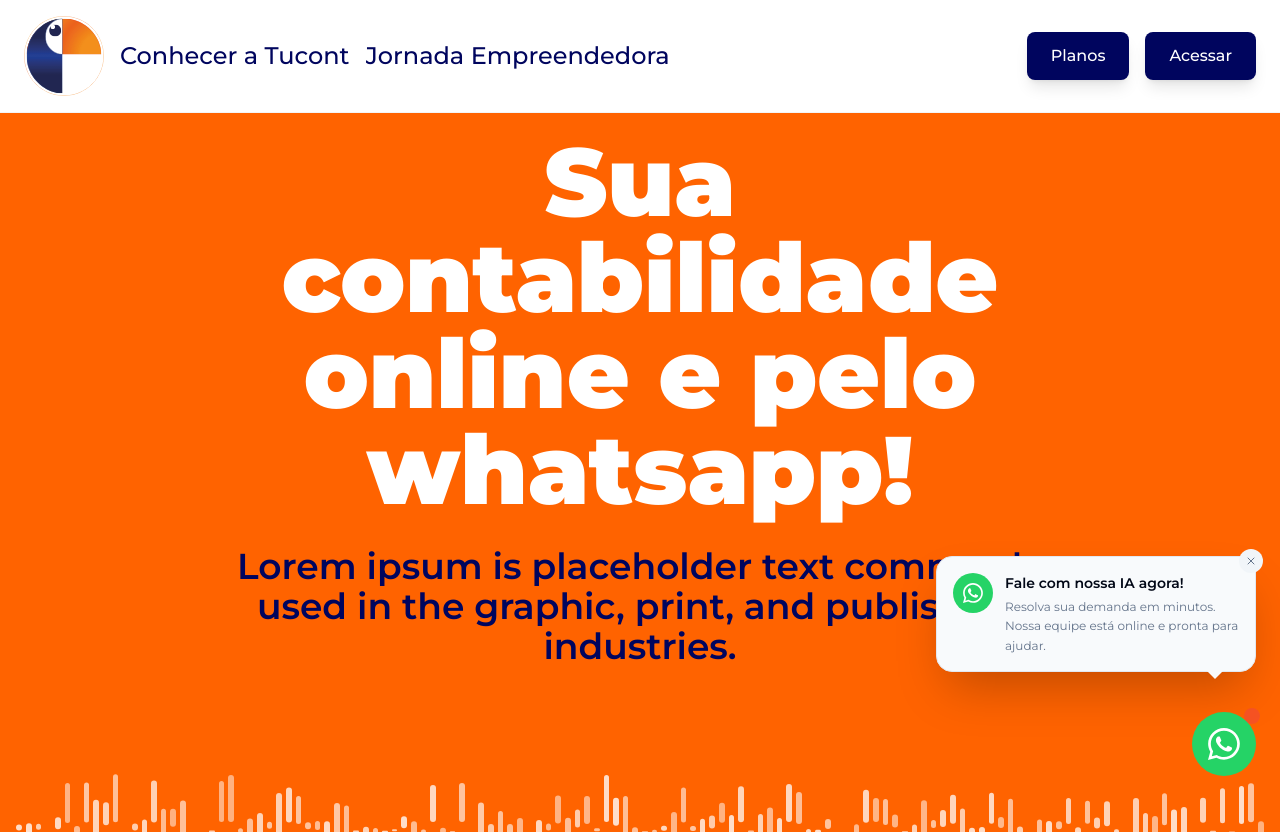
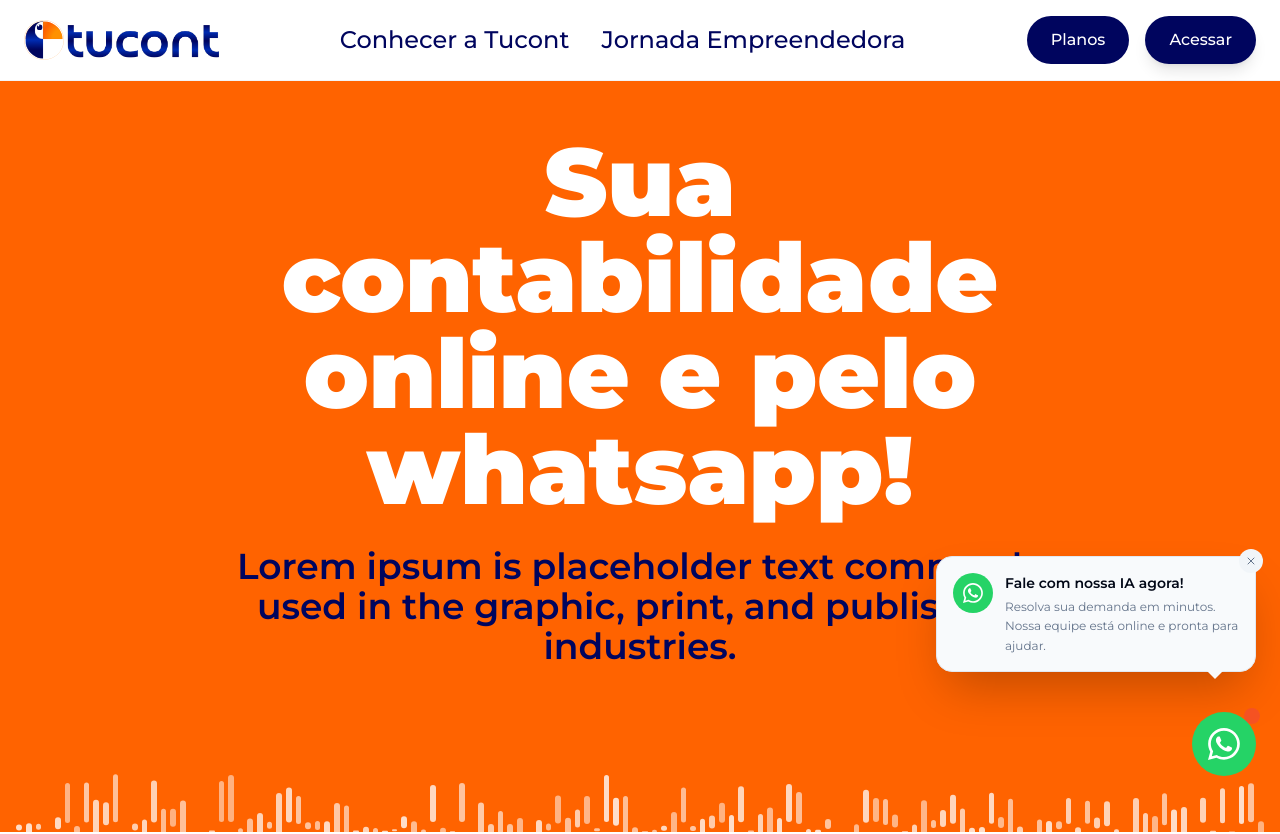
Before and after one commit to 9isnaldo/tucont-minimal, a Next.js app: page /conhecer in a window 1280 px wide. Shown: the top 834 px of the page. Built offline with nearby package versions, Linux system fonts and the light colour scheme.

Commit message:
Correção posicionamento botões e alteração da logo

```diff
--- a/src/app/home/page.tsx
+++ b/src/app/home/page.tsx
@@ -2,7 +2,7 @@
 
 import React, { useState, useEffect } from 'react';
 import { motion, AnimatePresence } from 'framer-motion';
-import { Building2, FileText, FileStack, LineChart, Star } from "lucide-react";
+import { Building2, FileText, FileStack, LineChart, Star, ArrowRight } from "lucide-react";
 
 const headlines = [
   "Olá, sou a Tucont, Contabilidade Integrativa!",
@@ -59,7 +59,7 @@ const AnimatedHeadline = () => {
       const finalTimer = setTimeout(() => {
         setShowCards(false);
         setShowFinalMessage(true);
-      }, 8000); // TEMPO DA ANIMAÇÃO - 8 SEGUINGOS
+      }, 10000); // TEMPO DA ANIMAÇÃO - 8 SEGUINGOS
 
       return () => clearTimeout(finalTimer);
     }
@@ -121,12 +121,12 @@ const AnimatedHeadline = () => {
               animate={{ opacity: 1, y: 0 }}
               className="w-full flex flex-col items-center space-y-12 py-12"
             >
-              <h2 className="text-4xl md:text-7xl max-w-6xl font-black text-tucont-navy text-center px-4">
+              <h2 className="text-4xl md:text-8xl font-black text-tucont-navy text-center px-4">
                 O jogo mudou, Contabilidade Ultrapassada, nunca mais!
               </h2>
 
               <div className="w-full max-w-4xl px-4">
-                <div className="bg-white rounded-2xl shadow-xl border border-gray-200 p-3 flex items-center gap-4">
+                <div className="bg-white rounded-2xl shadow-xl border border-gray-200 p-16 flex items-center gap-4">
                   <div className="flex-1 px-4 py-4">
                     <input
                       type="text"
@@ -139,10 +139,10 @@ const AnimatedHeadline = () => {
                     href="https://wa.me/5511999999999"
                     target="_blank"
                     rel="noopener noreferrer"
-                    className="bg-green-400 hover:bg-green-500 text-white px-8 py-4 rounded-xl font-medium transition-all duration-300 flex items-center gap-3 shadow-md hover:shadow-lg text-lg"
+                    className="bg-orange-400 hover:bg-tucont-orange text-white rounded-full px-8 py-4 font-medium transition-all duration-300 flex items-center gap-3 shadow-md hover:shadow-lg text-lg"
                   >
-                    <Star className="w-6 h-6" />
-                    Resolver
+                    <ArrowRight className="w-8 h-8" />
+
                   </a>
                 </div>
               </div>
--- a/src/components/Header.tsx
+++ b/src/components/Header.tsx
@@ -5,14 +5,15 @@ import { Calculator } from 'lucide-react';
 const Header = () => {
   return (
     <header className="fixed top-0 left-0 right-0 z-50 bg-white border-b border-gray-100 backdrop-blur-sm">
-      <div className="mx-auto px-6 py-4 flex justify-between items-center">
-        <div className="flex items-center gap-4">
+      <div className="mmx-auto px-6 py-4 flex justify-between items-center">
+        <div className='flex items-center gap-8'>
           <Link href="/" className="flex items-center gap-3 hover:scale-105 transition-transform duration-300">
-            <div className="w-20 h-20 flex items-center justify-center">
-              <img src="/image/logo-tucont.svg" alt="Tucont" className="w-40 h-40" />
+            <div className="flex items-center justify-center">
+              <img src="/image/tucont-azul.svg" alt="Tucont" className="h-10" />
             </div>
           </Link>
-
+        </div>
+        <div className="flex items-center gap-8">
           <Link
             href="/conhecer"
             className="relative text-tucont-navy text-2xl font-medium group overflow-hidden"
@@ -21,8 +22,8 @@ const Header = () => {
               <span className="block group-hover:translate-y-[-100%] transition-transform duration-500 ease-[cubic-bezier(0.77,0,0.175,1)]">
                 Conhecer a Tucont
               </span>
-              <span className="absolute left-0 top-0 text-tucont-orange translate-y-[100%] group-hover:translate-y-0 block transition-transform duration-500 ease-[cubic-bezier(0.77,0,0.175,1)]">
-                Conhecer a Tucont
+              <span className="absolute left-0 top-0 text-tucont-navy translate-y-[100%] group-hover:translate-y-0 block transition-transform duration-500 ease-[cubic-bezier(0.77,0,0.175,1)]">
+                Conhecer a <span className="text-tucont-orange">Tucont</span>
               </span>
             </span>
             <span className="absolute bottom-0 left-0 w-full h-0.5 bg-tucont-navy transform origin-left scale-x-0 group-hover:scale-x-100 transition-transform duration-700 ease-out" />
@@ -36,19 +37,18 @@ const Header = () => {
               <span className="block group-hover:translate-y-[-100%] transition-transform duration-500 ease-[cubic-bezier(0.77,0,0.175,1)]">
                 Jornada Empreendedora
               </span>
-              <span className="absolute left-0 top-0 text-tucont-orange translate-y-[100%] group-hover:translate-y-0 block transition-transform duration-500 ease-[cubic-bezier(0.77,0,0.175,1)]">
-                Jornada Empreendedora
+              <span className="absolute left-0 top-0 text-tucont-navy translate-y-[100%] group-hover:translate-y-0 block transition-transform duration-500 ease-[cubic-bezier(0.77,0,0.175,1)]">
+                Jornada <span className="text-tucont-orange">Empreendedora</span>
               </span>
             </span>
             <span className="absolute bottom-0 left-0 w-full h-0.5 bg-tucont-navy transform origin-left scale-x-0 group-hover:scale-x-100 transition-transform duration-700 ease-out" />
           </Link>
-
         </div>
 
         <div className="flex items-center gap-4">
           <Link
             href="/conhecer"
-            className="bg-tucont-navy text-white px-6 py-3 rounded-lg hover:bg-tucont-orange transition-all duration-300 font-medium shadow-lg hover:shadow-xl transform hover:scale-105"
+            className="bg-tucont-navy text-white px-6 py-3 rounded-3xl hover:bg-tucont-orange transition-all duration-300 font-medium rounded-3xl hover:shadow-xl transform hover:scale-105"
             rel="noopener noreferrer"
           >
             Planos
@@ -58,7 +58,7 @@ const Header = () => {
             href="https://app.tucont.com.br/auth/login"
             target="_blank"
             rel="noopener noreferrer"
-            className="bg-tucont-navy text-white px-6 py-3 rounded-lg hover:bg-tucont-orange transition-all duration-300 font-medium shadow-lg hover:shadow-xl transform hover:scale-105"
+            className="bg-tucont-navy text-white px-6 py-3 rounded-3xl hover:bg-tucont-orange transition-all duration-300 font-medium shadow-lg hover:shadow-xl transform hover:scale-105"
           >
             Acessar
           </a>
```
Also changed, not shown: public/image/tucont-azul.svg (added), public/image/tucont-name.svg (added).
